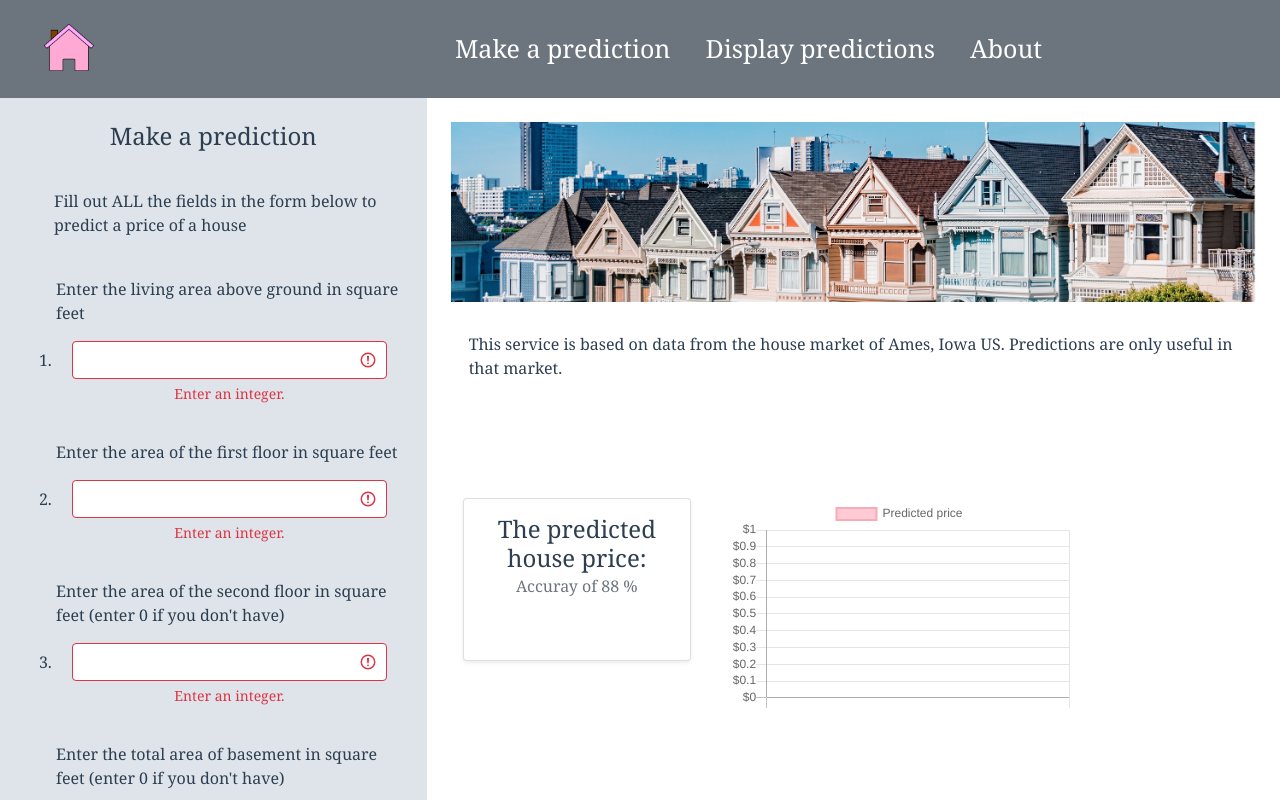
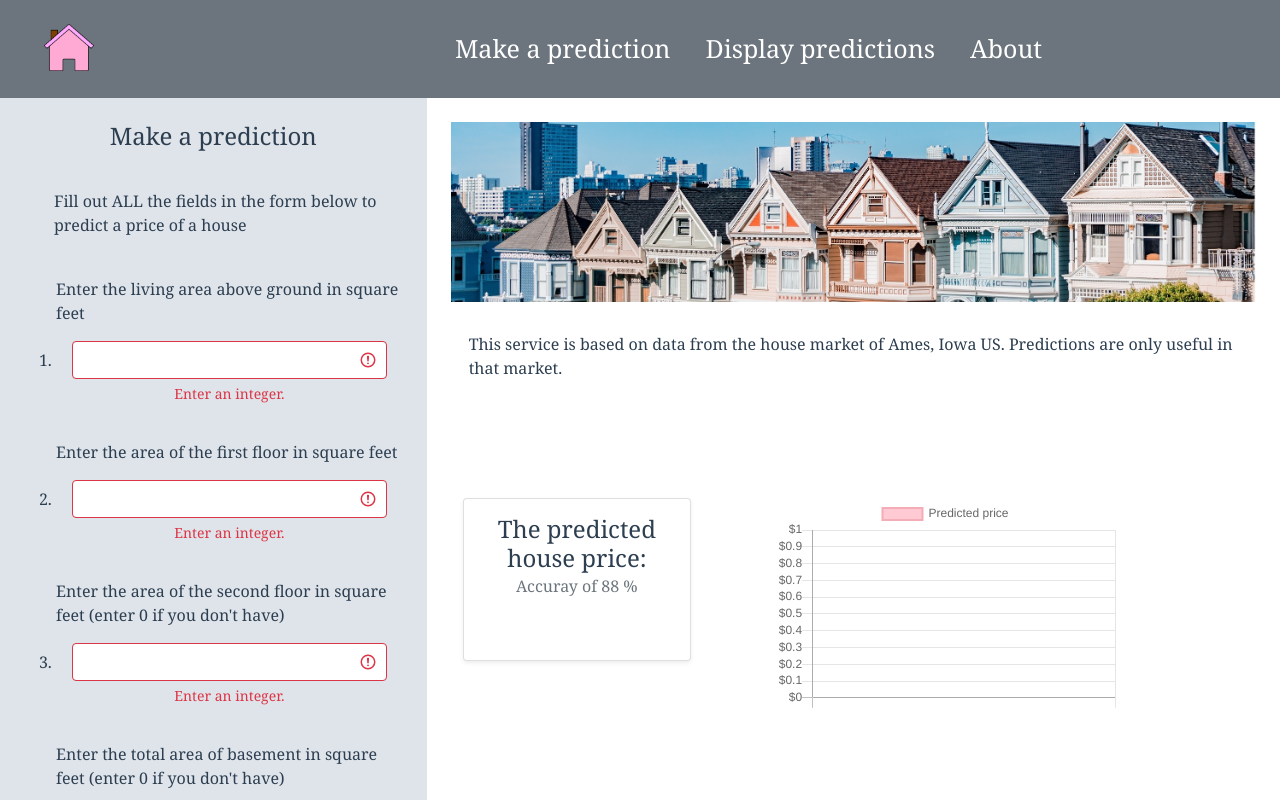
Before and after one commit to Fibfractal/AI-House-Price-Predictor, a Vue app in the folder frontend/: page / in a window 1280 px wide. Shown: the top 800 px of the page. Built offline with nearby package versions, Linux system fonts and the light colour scheme; no server answers.

Commit message:
Canvas position changed in predict

```diff
--- a/frontend/src/views/Predict.vue
+++ b/frontend/src/views/Predict.vue
@@ -143,13 +143,12 @@
                             </div>
                             <div class="col-12 col-md-8 mt-4">
                                 <div class="row">
-
+                                    <div class="col-12 col-md-1 mt-5"></div>
                                     <!-- canvas -->
                                     <div class="col-12 col-md-8 mt-5">
                                         <canvas id="myChart" height="200"></canvas>
                                     </div>
-
-                                    <div class="col-12 col-md-4 mt-5"></div>
+                                    <div class="col-12 col-md-3 mt-5"></div>
                                 </div>
                             </div>
 
```
